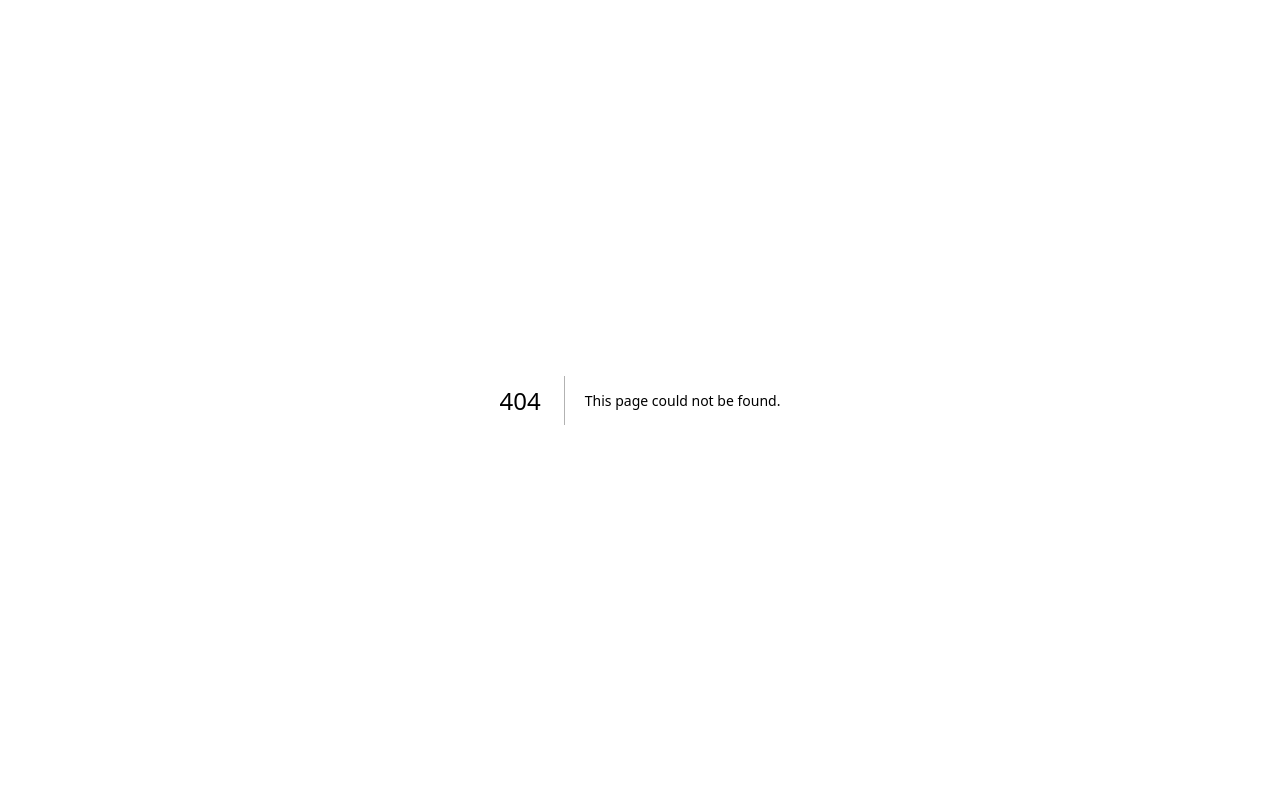
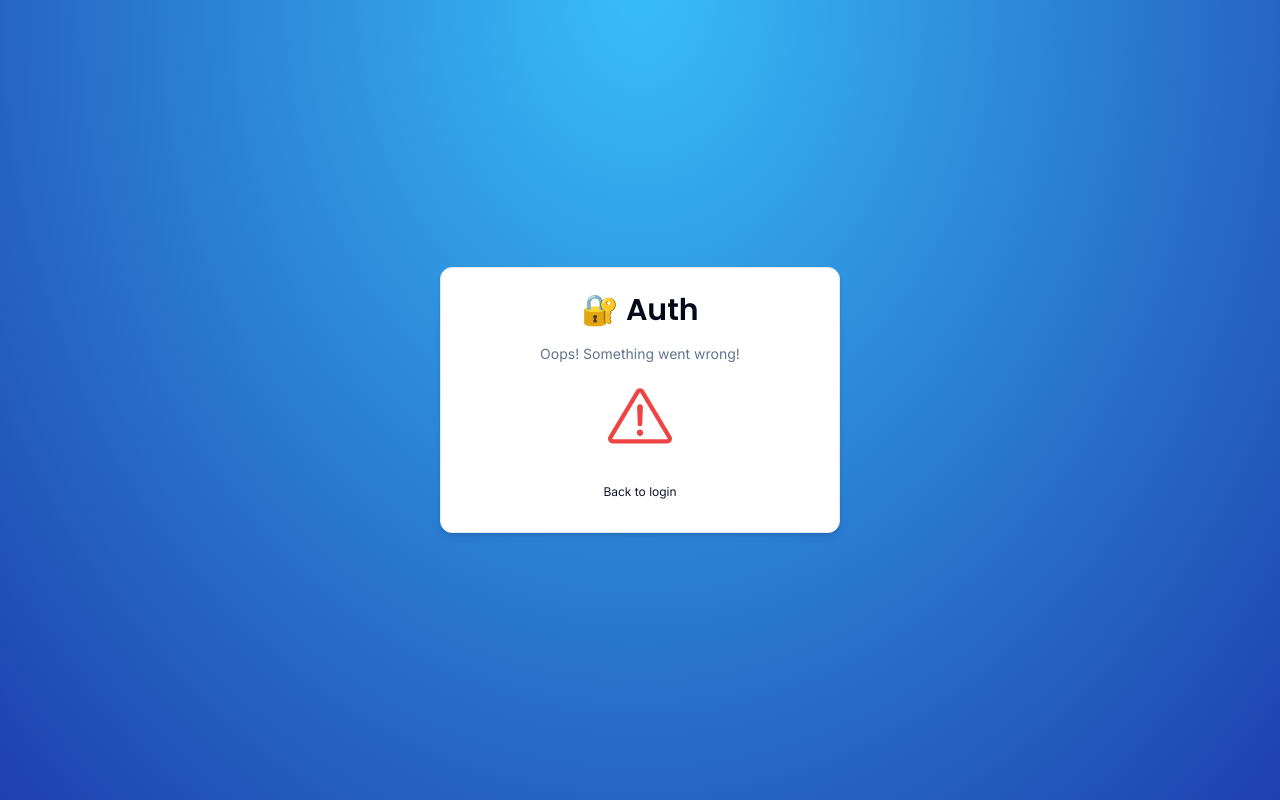
Before and after one commit to salimi-my/next-auth-starter, a Next.js app: page /auth/error in a window 1280 px wide. Before the commit this address had no page. Built offline with nearby package versions, Linux system fonts and the light colour scheme.

Commit message:
Display custom auth error page

```diff
--- /dev/null
+++ b/app/auth/error/page.tsx
@@ -0,0 +1,5 @@
+import ErrorCard from '@/components/auth/error-card';
+
+export default function ErrorPage() {
+  return <ErrorCard />;
+}
--- a/auth.ts
+++ b/auth.ts
@@ -12,6 +12,10 @@ export const {
   signIn,
   signOut
 } = NextAuth({
+  pages: {
+    signIn: '/auth/sign-in',
+    error: '/auth/error'
+  },
   events: {
     async linkAccount({ user }) {
       await db.user.update({
--- /dev/null
+++ b/components/auth/error-card.tsx
@@ -0,0 +1,17 @@
+import { ExclamationTriangleIcon } from '@radix-ui/react-icons';
+
+import { CardWrapper } from '@/components/auth/card-wrapper';
+
+export default function ErrorCard() {
+  return (
+    <CardWrapper
+      headerLabel='Oops! Something went wrong!'
+      backButtonHref='/auth/sign-in'
+      backButtonLabel='Back to login'
+    >
+      <div className='w-full flex justify-center items-center'>
+        <ExclamationTriangleIcon className='text-destructive w-16 h-auto' />
+      </div>
+    </CardWrapper>
+  );
+}
--- a/components/auth/sign-in-form.tsx
+++ b/components/auth/sign-in-form.tsx
@@ -4,6 +4,7 @@ import * as z from 'zod';
 import Link from 'next/link';
 import { useForm } from 'react-hook-form';
 import { useState, useTransition } from 'react';
+import { useSearchParams } from 'next/navigation';
 import { zodResolver } from '@hookform/resolvers/zod';
 
 import {
@@ -23,6 +24,12 @@ import { FormSuccess } from '@/components/form-success';
 import { CardWrapper } from '@/components/auth/card-wrapper';
 
 export function SignInForm() {
+  const searchParams = useSearchParams();
+  const urlError =
+    searchParams.get('error') === 'OAuthAccountNotLinked'
+      ? 'Email already in use with different provider.'
+      : '';
+
   const [isPending, startTransition] = useTransition();
   const [error, setError] = useState<string | undefined>('');
   const [success, setSuccess] = useState<string | undefined>('');
@@ -41,8 +48,9 @@ export function SignInForm() {
 
     startTransition(() => {
       signIn(values).then((data) => {
-        setError(data.error);
-        setSuccess(data.success);
+        setError(data?.error);
+
+        // setSuccess(data?.success);
       });
     });
   };
@@ -103,7 +111,7 @@ export function SignInForm() {
               )}
             />
           </div>
-          <FormError message={error} />
+          <FormError message={error || urlError} />
           <FormSuccess message={success} />
           <Button disabled={isPending} type='submit' className='w-full'>
             Sign in
--- a/routes.ts
+++ b/routes.ts
@@ -10,7 +10,7 @@ export const publicRoutes = ['/'];
  * These routes will redirect signed in users to /settings
  * @type {string[]}
  */
-export const authRoutes = ['/auth/sign-in', '/auth/sign-up'];
+export const authRoutes = ['/auth/sign-in', '/auth/sign-up', '/auth/error'];
 
 /**
  * The prefix for API authentication routes
```
